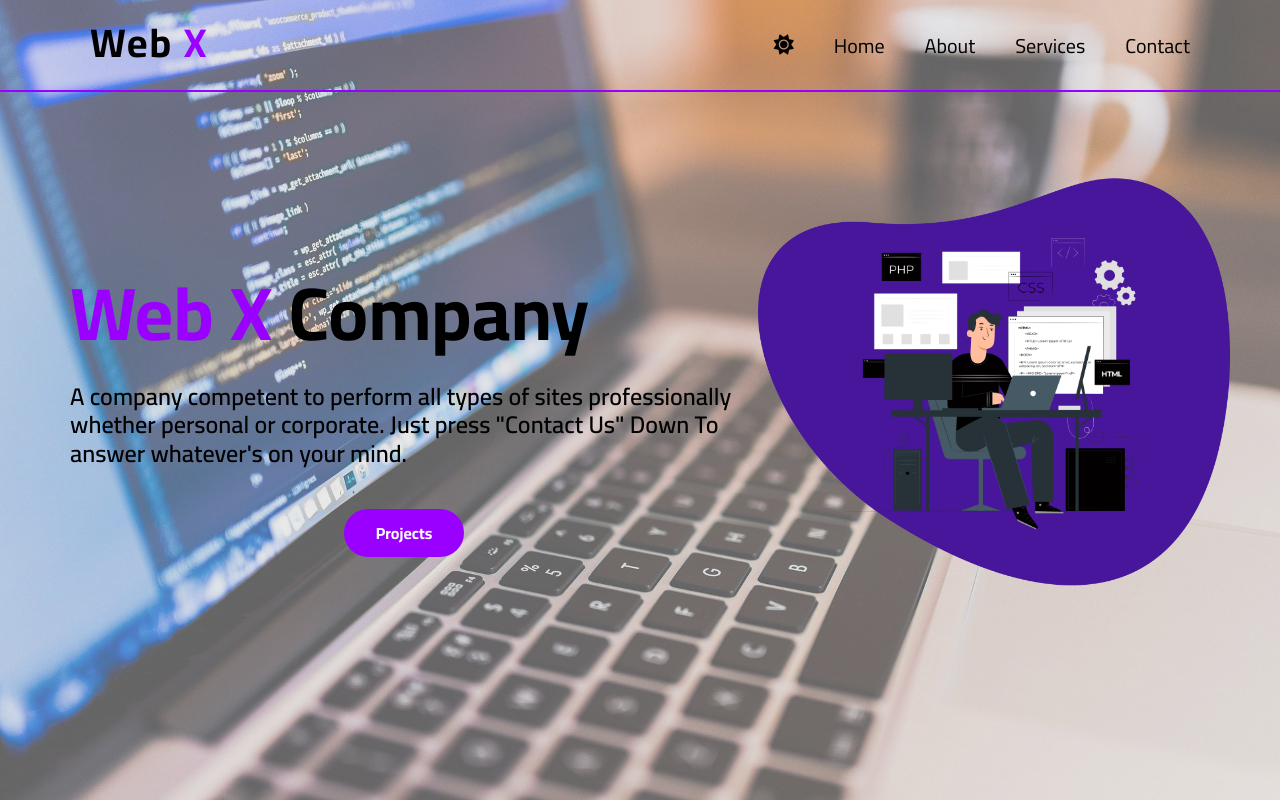
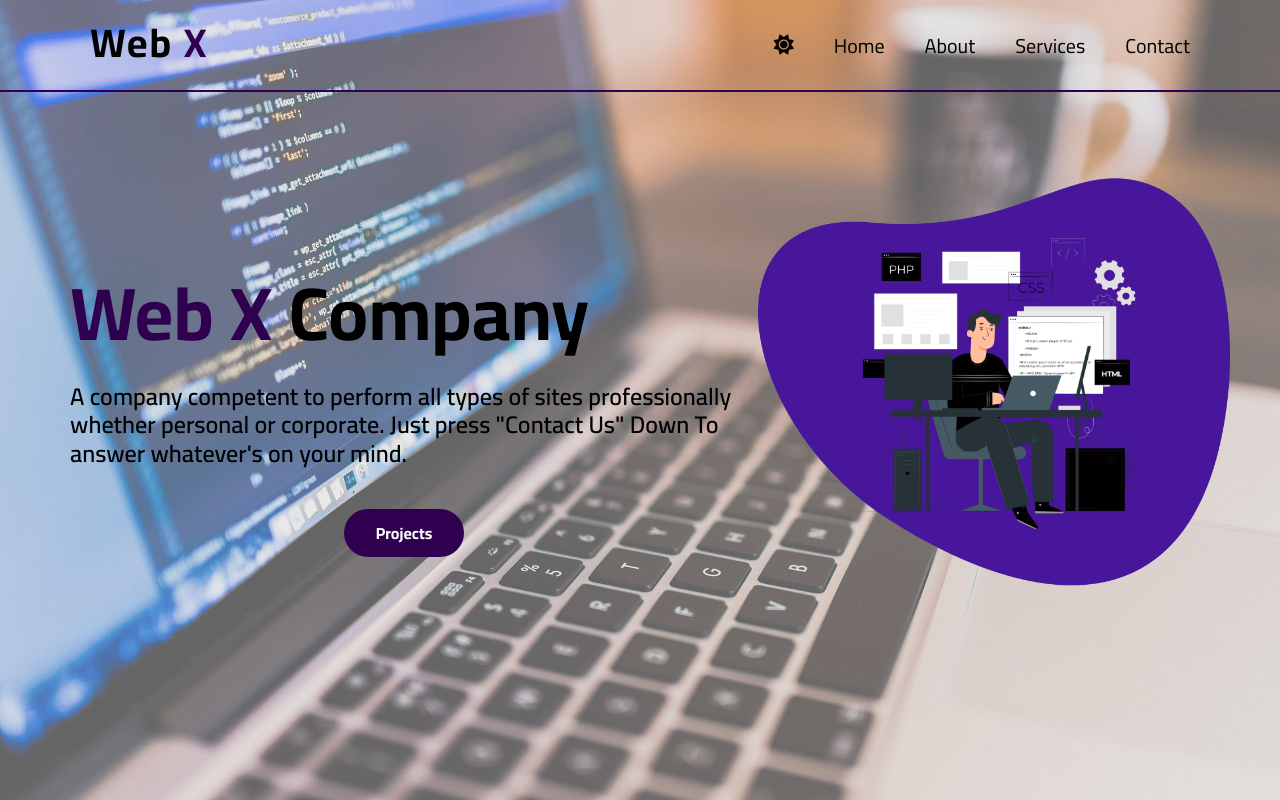
Before and after one commit to 3omarhassan1/Web-X, a plain HTML site: page index.html in a window 1280 px wide. Both pictures are taken after a click on the item 786 px from the left and 45 px from the top of the page. Shown: the top 800 px of the page. Drawn offline with nearby package versions, Linux system fonts and the light colour scheme.

Commit message:
Add files via upload

```diff
--- a/css/style.css
+++ b/css/style.css
@@ -11,7 +11,7 @@
 }
 
 .light {
-  --primaryColor: #9900ff;
+  --primaryColor: #300050;
   --secondaryColor: #f7bcf7;
   --textColor: #000000;
   --bgColor-1: #ffffff;
```
